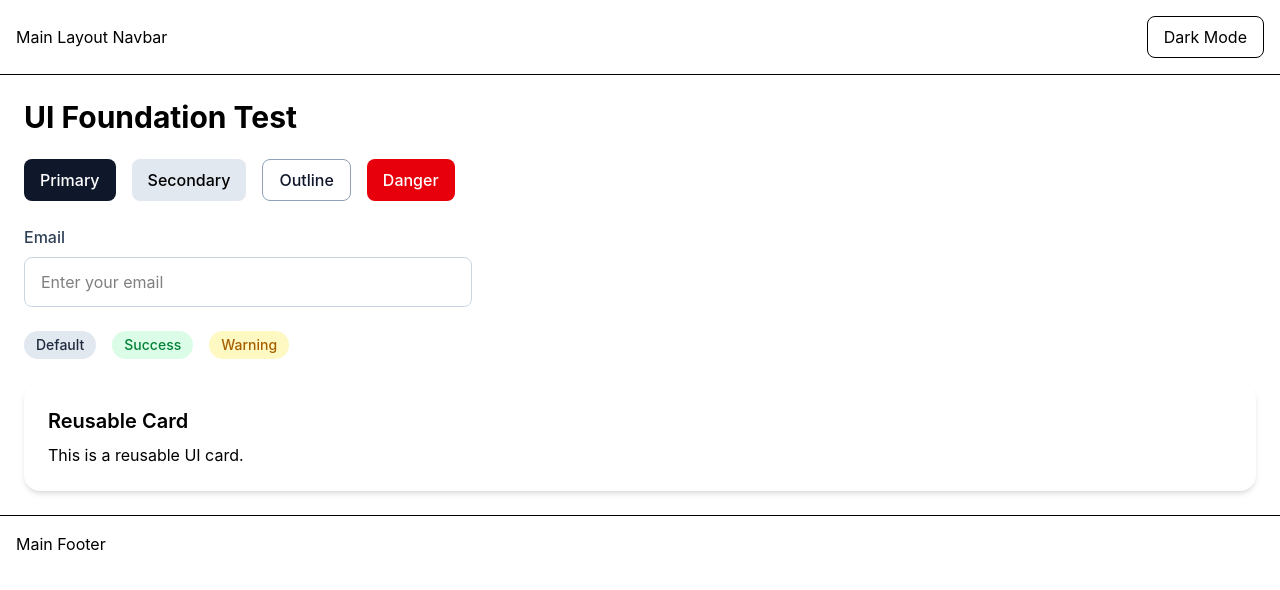
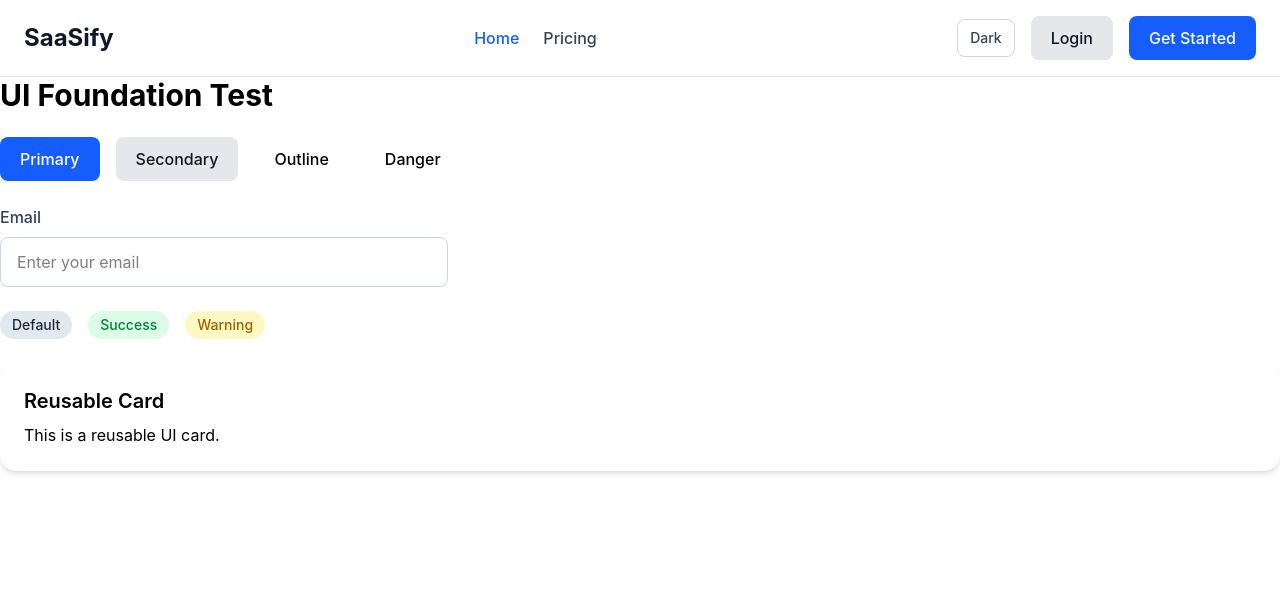
Before and after one commit to Ashu11122000/Dashboard-UI, a React (Vite) app: page / in a window 1280 px wide. Shown: the top 590 px of the page. Built offline with nearby package versions, Linux system fonts and the light colour scheme.

Commit message:
Updated Navbar.jsx

```diff
--- a/src/components/common/Button.jsx
+++ b/src/components/common/Button.jsx
@@ -1,46 +1,18 @@
-function Button({
-  children,
-  type = "button",
-  variant = "primary",
-  size = "md",
-  onClick,
-  disabled = false,
-  fullWidth = false,
-}) {
-  const baseStyles =
-    "font-medium rounded-lg transition duration-300 focus:outline-none";
-
+function Button({ children, variant = "primary", className = "", ...props }) {
   const variants = {
-    primary:
-      "bg-slate-900 text-white hover:bg-slate-700 dark:bg-white dark:text-black dark:hover:bg-slate-200",
-
+    primary: "bg-blue-600 hover:bg-blue-700 text-white",
     secondary:
-      "bg-slate-200 text-black hover:bg-slate-300 dark:bg-slate-700 dark:text-white dark:hover:bg-slate-600",
-
-    outline:
-      "border border-slate-400 text-slate-900 hover:bg-slate-100 dark:border-slate-500 dark:text-white dark:hover:bg-slate-800",
-
-    danger: "bg-red-600 text-white hover:bg-red-700",
-  };
-
-  const sizes = {
-    sm: "px-3 py-2 text-sm",
-    md: "px-4 py-2 text-base",
-    lg: "px-6 py-3 text-lg",
+      "bg-gray-200 hover:bg-gray-300 text-gray-900 dark:bg-gray-700 dark:hover:bg-gray-600 dark:text-white",
   };
 
   return (
     <button
-      type={type}
-      onClick={onClick}
-      disabled={disabled}
       className={`
-        ${baseStyles}
+        px-5 py-2.5 rounded-lg font-medium transition duration-200
         ${variants[variant]}
-        ${sizes[size]}
-        ${fullWidth ? "w-full" : ""}
-        ${disabled ? "opacity-50 cursor-not-allowed" : ""}
+        ${className}
       `}
+      {...props}
     >
       {children}
     </button>
--- a/src/components/common/ThemeToggle.jsx
+++ b/src/components/common/ThemeToggle.jsx
@@ -6,9 +6,23 @@ function ThemeToggle() {
   return (
     <button
       onClick={toggleTheme}
-      className="px-4 py-2 rounded-lg border bg-white text-black dark:bg-slate-800 dark:text-white"
+      className="
+        px-3
+        py-2
+        rounded-lg
+        text-sm
+        font-medium
+        transition
+        border
+        border-gray-300
+        text-gray-700
+        hover:bg-gray-100
+        dark:border-gray-300
+        dark:text-white
+        dark:hover:bg-gray-800
+      "
     >
-      {theme === "light" ? "Dark Mode" : "Light Mode"}
+      {theme === "light" ? "Dark" : "Light"}
     </button>
   );
 }
--- a/src/components/navigation/MobileMenu.jsx
+++ b/src/components/navigation/MobileMenu.jsx
@@ -0,0 +1,32 @@
+import Button from "../common/Button";
+import NavLinks from "./NavLinks";
+import ThemeToggle from "../common/ThemeToggle";
+import { Link } from "react-router-dom";
+
+function MobileMenu({ isOpen, onClose }) {
+  if (!isOpen) return null;
+
+  return (
+    <div className="md:hidden border-t border-gray-200 dark:border-gray-700 bg-white dark:bg-gray-900 px-6 py-6">
+      <div className="flex flex-col gap-6">
+        <NavLinks mobile onClick={onClose} />
+
+        <ThemeToggle />
+
+        <div className="flex flex-col gap-3">
+          <Link to="/login" onClick={onClose}>
+            <Button variant="secondary" className="w-full">
+              Login
+            </Button>
+          </Link>
+
+          <Link to="/signup" onClick={onClose}>
+            <Button className="w-full">Get Started</Button>
+          </Link>
+        </div>
+      </div>
+    </div>
+  );
+}
+
+export default MobileMenu;
--- a/src/components/navigation/NavLinks.jsx
+++ b/src/components/navigation/NavLinks.jsx
@@ -0,0 +1,38 @@
+import { NavLink } from "react-router-dom";
+
+const navItems = [
+  { name: "Home", path: "/" },
+  { name: "Pricing", path: "/pricing" },
+];
+
+function NavLinks({ mobile = false, onClick }) {
+  return (
+    <nav
+      className={
+        mobile ? "flex flex-col gap-4" : "hidden md:flex items-center gap-6"
+      }
+    >
+      {navItems.map((item) => (
+        <NavLink
+          key={item.path}
+          to={item.path}
+          onClick={onClick}
+          className={({ isActive }) =>
+            `
+            font-medium transition-colors duration-200
+            ${
+              isActive
+                ? "text-blue-600 dark:text-blue-400"
+                : "text-gray-700 hover:text-blue-600 dark:text-gray-300 dark:hover:text-blue-400"
+            }
+          `
+          }
+        >
+          {item.name}
+        </NavLink>
+      ))}
+    </nav>
+  );
+}
+
+export default NavLinks;
--- a/src/components/navigation/Navbar.jsx
+++ b/src/components/navigation/Navbar.jsx
@@ -0,0 +1,57 @@
+import { useState } from "react";
+import { Link } from "react-router-dom";
+import Button from "../common/Button";
+import NavLinks from "./NavLinks";
+import MobileMenu from "./MobileMenu";
+import ThemeToggle from "../common/ThemeToggle";
+
+function Navbar() {
+  const [isOpen, setIsOpen] = useState(false);
+
+  function toggleMenu() {
+    setIsOpen((prev) => !prev);
+  }
+
+  function closeMenu() {
+    setIsOpen(false);
+  }
+
+  return (
+    <header className="sticky top-0 z-50 border-b border-gray-200 dark:border-gray-700 bg-white/90 dark:bg-gray-900/90 backdrop-blur">
+      <div className="max-w-7xl mx-auto px-6 py-4 flex items-center justify-between">
+        <Link
+          to="/"
+          className="text-2xl font-bold text-gray-900 dark:text-white"
+        >
+          SaaSify
+        </Link>
+
+        <NavLinks />
+
+        <div className="hidden md:flex items-center gap-4">
+          <ThemeToggle />
+
+          <Link to="/login">
+            <Button variant="secondary">Login</Button>
+          </Link>
+
+          <Link to="/signup">
+            <Button>Get Started</Button>
+          </Link>
+        </div>
+
+        <button
+          onClick={toggleMenu}
+          className="md:hidden text-gray-800 dark:text-white text-2xl"
+          aria-label="Toggle Menu"
+        >
+          {isOpen ? "✕" : "☰"}
+        </button>
+      </div>
+
+      <MobileMenu isOpen={isOpen} onClose={closeMenu} />
+    </header>
+  );
+}
+
+export default Navbar;
--- a/src/layouts/MainLayout.jsx
+++ b/src/layouts/MainLayout.jsx
@@ -1,21 +1,14 @@
 import { Outlet } from "react-router-dom";
-import ThemeToggle from "../components/common/ThemeToggle";
+import Navbar from "../components/navigation/Navbar";
 
 function MainLayout() {
   return (
-    <div className="min-h-screen bg-white text-black dark:bg-slate-900 dark:text-white transition-colors duration-300">
-      <header className="p-4 border-b flex justify-between items-center dark:border-slate-700">
-        <h2>Main Layout Navbar</h2>
-        <ThemeToggle />
-      </header>
+    <div className="min-h-screen bg-white dark:bg-gray-950">
+      <Navbar />
 
-      <main className="p-6">
+      <main>
         <Outlet />
       </main>
-
-      <footer className="p-4 border-t dark:border-slate-700">
-        <p>Main Footer</p>
-      </footer>
     </div>
   );
 }
```
